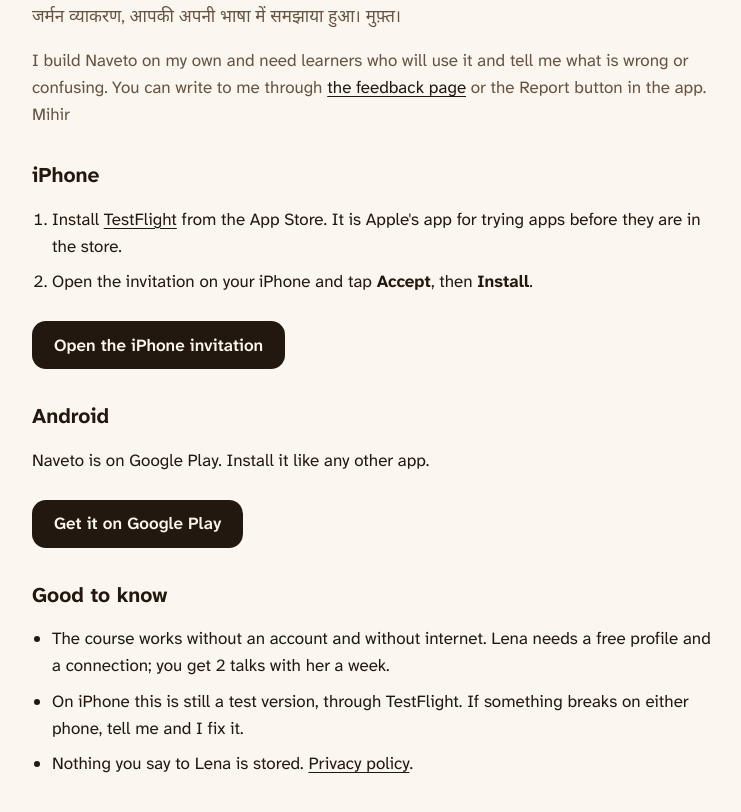
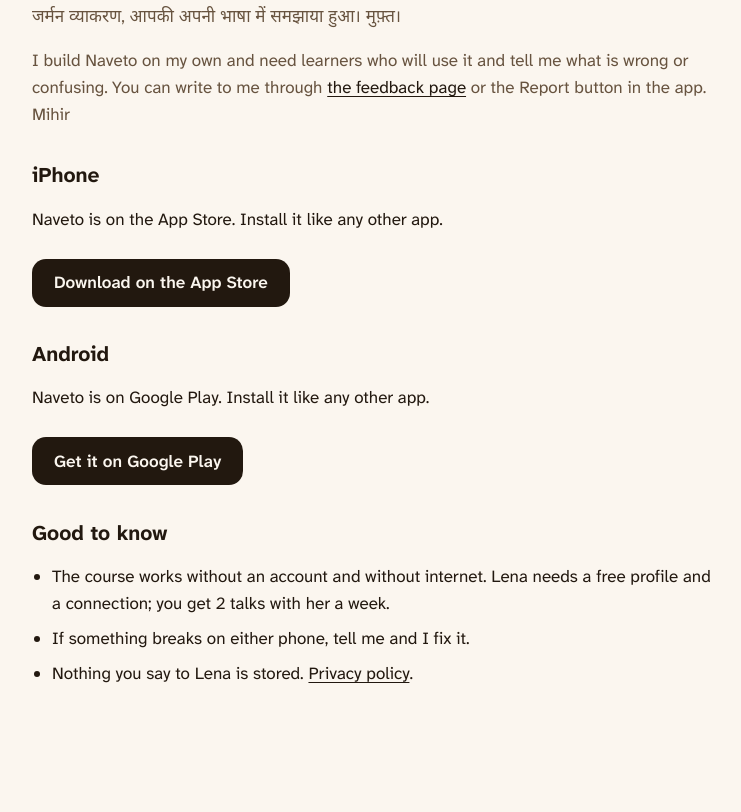
Before and after one commit to Mihir22c/naveto-site, a plain HTML site: page join/index.html in a window 1280 px wide. Shown: the part 342-1154 px from the top of the page, without its empty margins (268-1009 px from the left). After the commit the page ends 1119 px from the top, so only its background shows below. Drawn offline with Linux system fonts and the light colour scheme.

Commit message:
Join page: App Store and Google Play, no beta steps
Co-Authored-By: Claude Opus 5.5 <noreply@anthropic.com>
Claude-Session: https://claude.ai/code/session_011PguGBngXU8TGcyNY5ZWXM

```diff
--- a/join/index.html
+++ b/join/index.html
@@ -35,14 +35,9 @@ what is wrong or confusing. You can write to me through
 Mihir</p>
 
 <h2 id="iphone">iPhone</h2>
-<ol>
-  <li>Install <a href="https://apps.apple.com/app/testflight/id899247664">TestFlight</a>
-  from the App Store. It is Apple's app for trying apps before they are in the
-  store.</li>
-  <li>Open the invitation on your iPhone and tap <b>Accept</b>, then <b>Install</b>.</li>
-</ol>
+<p>Naveto is on the App Store. Install it like any other app.</p>
 <div class="cta">
-  <a class="btn" href="https://testflight.apple.com/join/hxWbZkpq">Open the iPhone invitation</a>
+  <a class="btn" href="https://apps.apple.com/app/id6815395807">Download on the App Store</a>
 </div>
 
 <h2 id="android">Android</h2>
@@ -55,8 +50,7 @@ Mihir</p>
 <ul>
   <li>The course works without an account and without internet. Lena needs a
   free profile and a connection; you get 2 talks with her a week.</li>
-  <li>On iPhone this is still a test version, through TestFlight. If something
-  breaks on either phone, tell me and I fix it.</li>
+  <li>If something breaks on either phone, tell me and I fix it.</li>
   <li>Nothing you say to Lena is stored. <a href="/privacy/">Privacy policy</a>.</li>
 </ul>
 
```
Also changed, not shown: index.html (+1 -1 lines).
